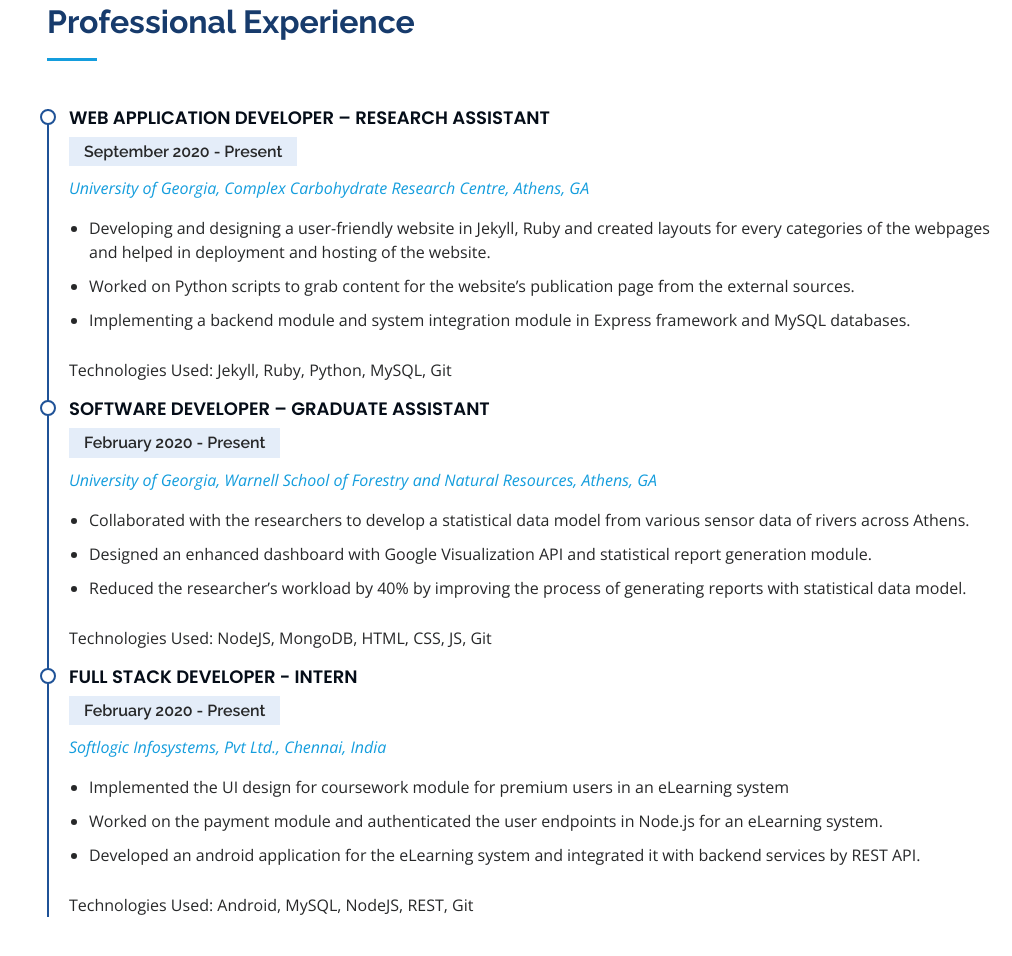
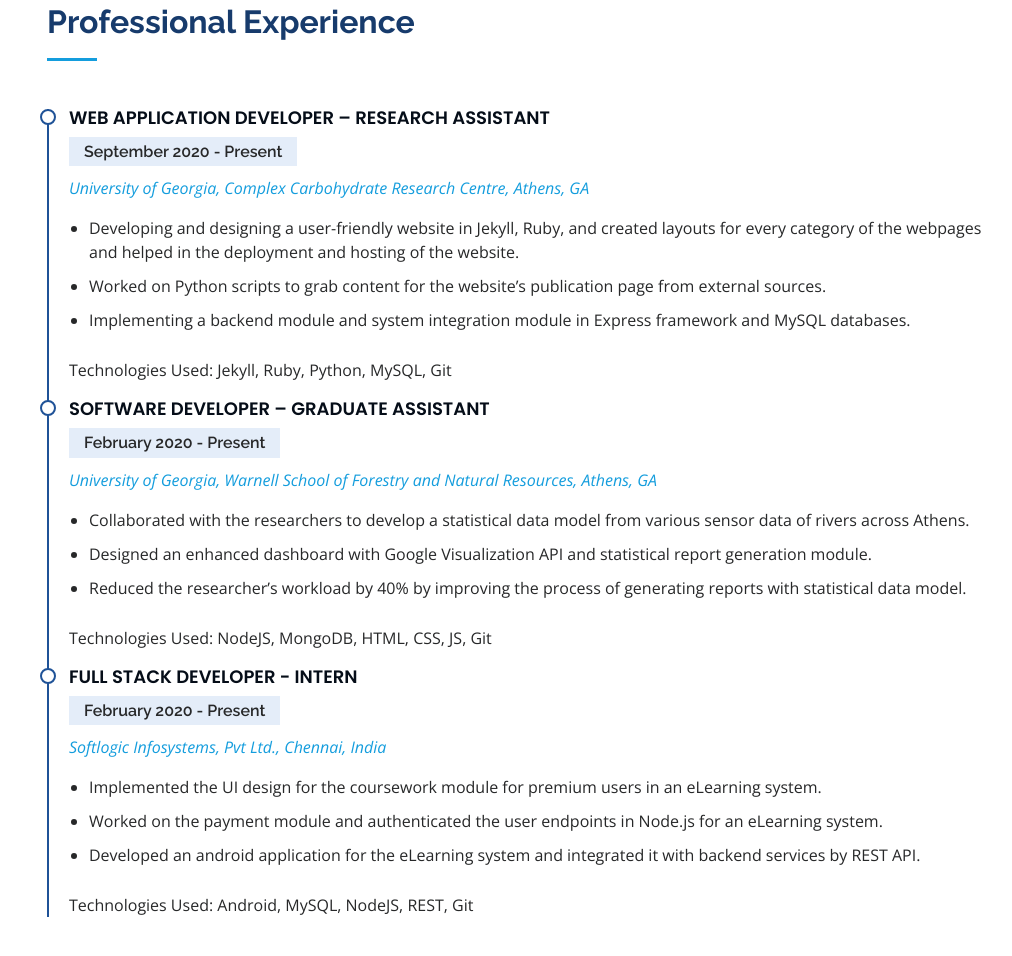
Before and after one commit to shophine/shophine.github.io, a plain HTML site: page index.html in a window 1280 px wide. Shown: the part 1348-2304 px from the top of the page, without its empty margins (268-1280 px from the left). Drawn offline with nearby package versions, Linux system fonts and the light colour scheme.

Commit message:
resume updated

```diff
--- a/index.html
+++ b/index.html
@@ -149,8 +149,8 @@
                 </a>
               </p>
               <ul>
-                <li>Developing and designing a user-friendly website in Jekyll, Ruby and created layouts for every categories of the webpages and helped in deployment and hosting of the website.</li>
-                <li>Worked on Python scripts to grab content for the website’s publication page from the external sources.</li>
+                <li>Developing and designing a user-friendly website in Jekyll, Ruby, and created layouts for every category of the webpages and helped in the deployment and hosting of the website.</li>
+                <li>Worked on Python scripts to grab content for the website’s publication page from external sources.</li>
                 <li>Implementing a backend module and system integration module in Express framework and MySQL databases.</li>
               </ul>
               Technologies Used: Jekyll, Ruby, Python, MySQL, Git
@@ -181,7 +181,7 @@
                 </a>
               </p>
               <ul>
-                <li>Implemented the UI design for coursework module for premium users in an eLearning system</li>
+                <li>Implemented the UI design for the coursework module for premium users in an eLearning system.</li>
                 <li>Worked on the payment module and authenticated the user endpoints in Node.js for an eLearning system.</li>
                 <li>Developed an android application for the eLearning system and integrated it with backend services by REST API.</li>
               </ul>
```
Also changed, not shown: 1 other file.
